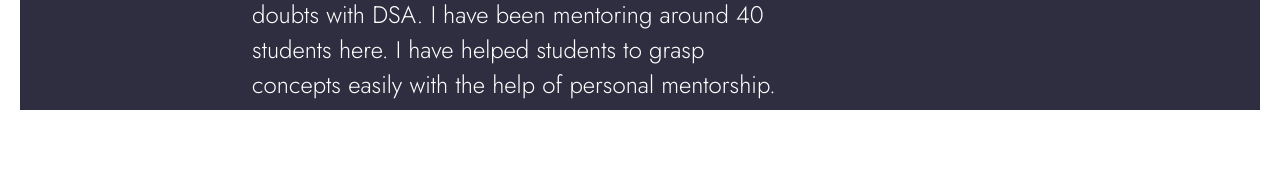
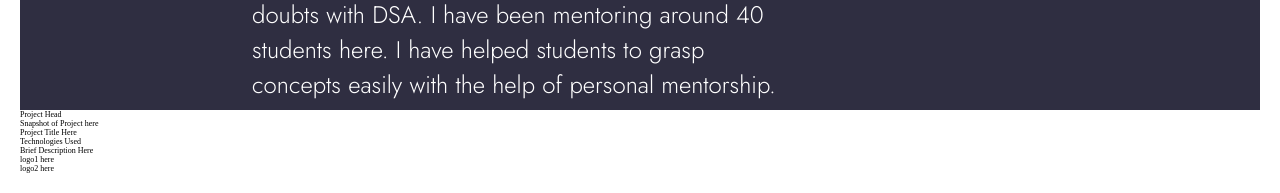
Before and after one commit to manu-karenite/portfolio, a website: page index.html in a window 1280 px wide. Shown: the part 2277-2470 px from the top of the page. Before the commit the page ends 2407 px from the top, so only its background shows below. Drawn offline with Linux system fonts and the light colour scheme; a web font is replaced by a local one.

Commit message:
Added the markup for projects-section

```diff
--- a/index.html
+++ b/index.html
@@ -1,3 +1,4 @@
+
 <!DOCTYPE html>
 <html lang="en">
    <head>
@@ -152,8 +153,32 @@
        </section>
         </section>
 
+        <section class="my-projects">
+          <div class="project-header">Project Head</div>
 
+          <!--BUILDING STRUCTUREW FOR EVERY PROJECT-->
+          <div class="project-skeleton">
+            <div class="col-2-of-6">Snapshot of Project here  </div>
+            <div class="col-3-of-6">
+              <div class="project-title">Project Title Here</div>
+              <div class="tech-used">Technologies Used</div>
+              <div class="project-brief-description">Brief Description Here</div>
+            </div>
+            <div class="col-1-of-6">
+              <div class="project-logo-outer-1 project-logo">
+                logo1 here
+              </div>
+              <div class="project-logo-outer-2 project-logo">
+                logo2 here
+              </div>
+            </div>
+
+          </div>
+
+
+        </section>
       </main>
+
       <!--Main Part ends here-->
 
      <script src="script.js"></script>
```
